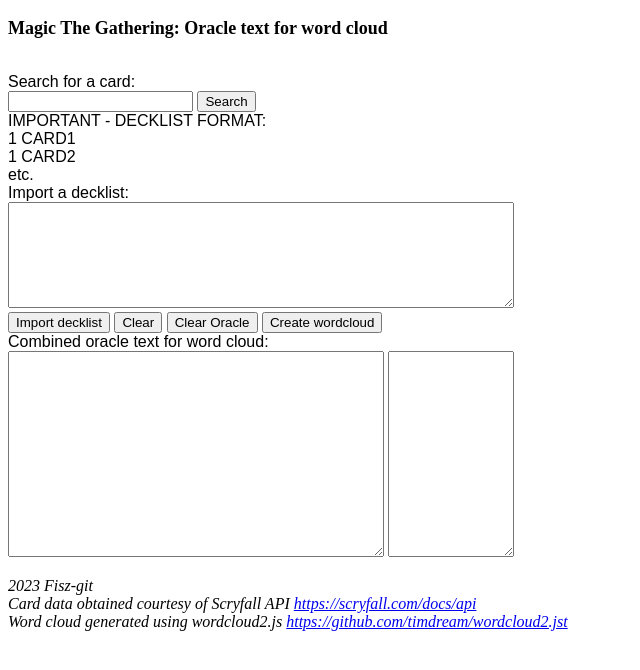
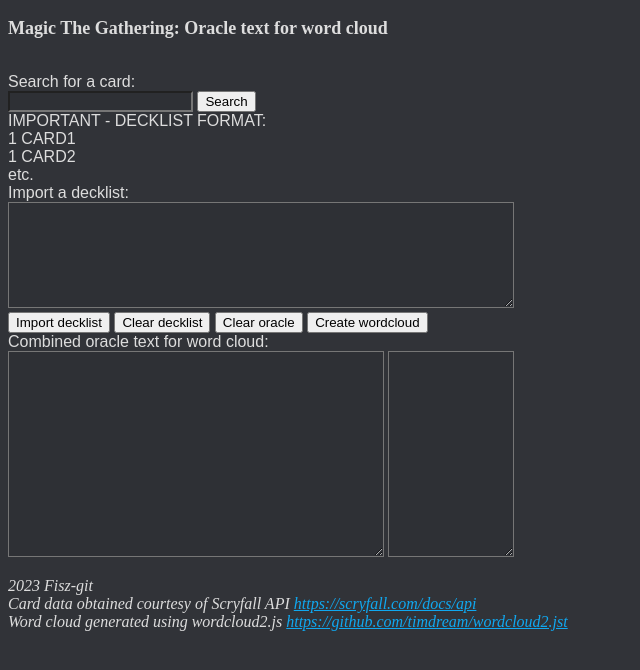
Before and after one commit to Fisz-git/Fisz-git.github.io, a plain HTML site: page index.html in a window 1280 px wide. Shown: the whole page, without its empty margins (0-640 px from the left). Drawn offline with Linux system fonts and the light colour scheme.

Commit message:
Update index.html
Visual update 2 :)

```diff
--- a/index.html
+++ b/index.html
@@ -3,11 +3,13 @@
 
 <head>
     <style>
+        a:link {
+            color: #10a8f0
+        }
     </style>
 </head>
 
-<body>
-    <!-- style="background-color:#313338" text="dddddd" DESIGN IN PROGRESS -->
+<body style="background-color:#313338" text="dddddd">
     <p style="font-family:Beleren; font-size:18px; margin-bottom:0"><b>Magic The Gathering: Oracle text for word
             cloud</b></p>
     <canvas id="my_Canvas" width="1px" height="1px"></canvas>
@@ -16,7 +18,7 @@
     <p style="font-family:Arial">
         Search for a card:
         <br>
-        <input type="text" id="cardSearchField" value="" style="font-family:Arial">
+        <input type="text" id="cardSearchField" value="" style="font-family:Arial; color: #dddddd; background-color:#2e3035">
         <button type="button" onclick="searchButton()">Search</button><br>
 
         IMPORTANT - DECKLIST FORMAT:<br>
@@ -25,18 +27,18 @@
         etc.<br>
         Import a decklist:
         <br>
-        <textarea id="decklistField" value="" style="font-family: Arial; height:100px; width:500px"></textarea>
+        <textarea id="decklistField" value="" style="font-family: Arial; color: #dddddd; height:100px; width:500px; background-color:#2e3035"></textarea>
         <br>
         <button type="button" onclick="importDecklist()">Import decklist</button>
-        <button type="button" onclick="clearDecklist()">Clear</button>
-        <button type="button" onclick="clearOracle()">Clear Oracle</button>
+        <button type="button" onclick="clearDecklist()">Clear decklist</button>
+        <button type="button" onclick="clearOracle()">Clear oracle</button>
         <button type="button" onclick="createWordcloud()">Create wordcloud</button><br>
 
         Combined oracle text for word cloud:
         <br>
 
-        <textarea id="searchResultField" value="" style="font-family: Arial; height:200px; width:370px"></textarea>
-        <textarea id="searchResultFieldName" value="" style="font-family: Arial; height:200px; width:120px"></textarea>
+        <textarea id="searchResultField" value="" style="font-family: Arial; color: #dddddd; height:200px; width:370px; background-color:#2e3035"></textarea>
+        <textarea id="searchResultFieldName" value="" style="font-family: Arial; color: #dddddd; height:200px; width:120px; background-color:#2e3035"></textarea>
     </p>
 
     <script defer src="./wordcloud/src/wordcloud2.js"></script>
@@ -98,7 +100,7 @@
             canvas.width = 600
             canvas.height = 480
 
-            WordCloud(document.getElementById('my_Canvas'), { list: outputArray, backgroundColor: '#232e2c', minRotation: 0, maxRotation: 0, weightFactor: 2 });
+            WordCloud(document.getElementById('my_Canvas'), { list: outputArray, backgroundColor: '#313338', minRotation: 0, maxRotation: 0, weightFactor: 2 });
         }
 
         const words2weight = (str) => {
```
